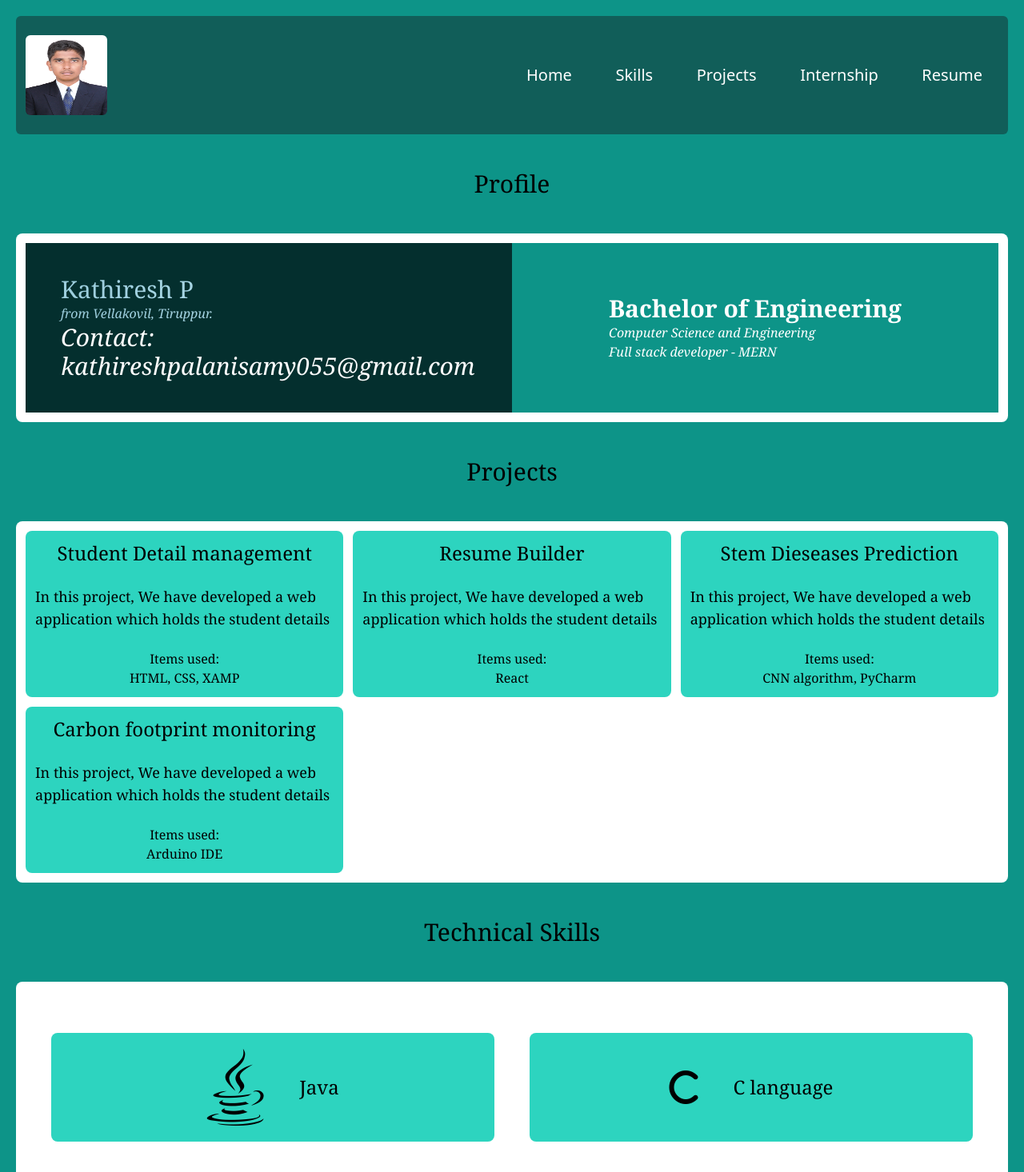
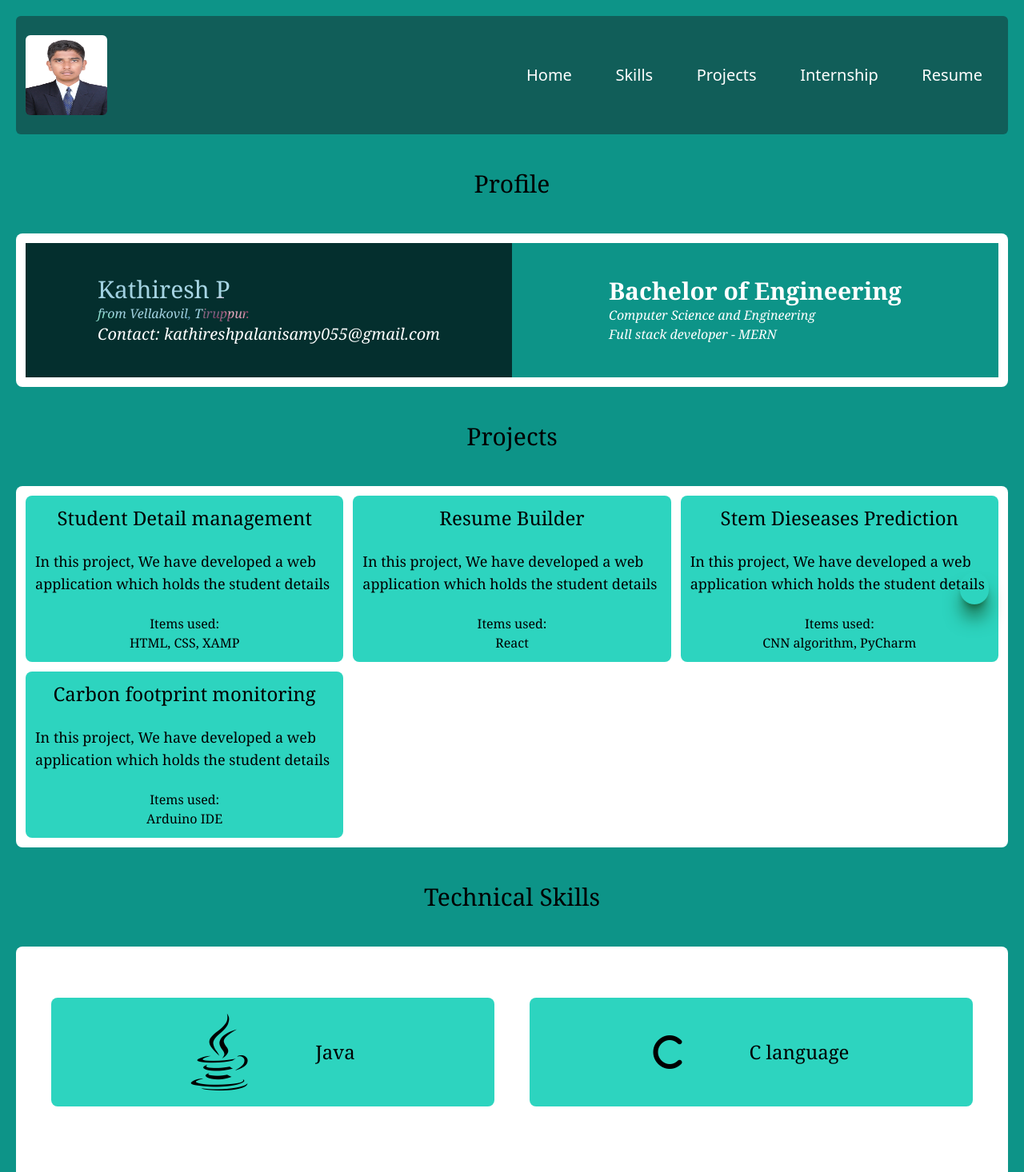
Before and after one commit to KATHIRESHP/profile, a React (Create React App) app: page / in a window 1280 px wide. Shown: the top 1466 px of the page at 80% size. Built offline with nearby package versions, Linux system fonts and the light colour scheme.

Commit message:
154928062023

```diff
--- a/src/Portfolio/Home.jsx
+++ b/src/Portfolio/Home.jsx
@@ -29,7 +29,7 @@ const Home = () => {
                     <Profile img={bg} />
                 </div>
 
-                <center id='projects' className='xl:text-3xl lg:text-xl md:text-lg sm:text-lg font-thin font-serif my-11'>Projects</center>
+                <center id='projects' className='xl:text-3xl lg:text-xl md:text-lg sm:text-xl font-thin font-serif my-11'>Projects</center>
                 <div className='container bg-white h-full grid grid-cols-2 md:grid-cols-3 gap-3 p-3 rounded-lg'>
                     <Project name="Student Detail management" description="In this project, We have developed a web application which holds the student details" used="HTML, CSS, XAMP" />
                     <Project name="Resume Builder" description="In this project, We have developed a web application which holds the student details" used="React" />
@@ -37,7 +37,7 @@ const Home = () => {
                     <Project name="Carbon footprint monitoring" description="In this project, We have developed a web application which holds the student details" used="Arduino IDE" />
                 </div>
 
-                <center id='skills' className='xl:text-3xl lg:text-xl md:text-lg sm:text-lg  font-thin font-serif my-11'>Technical Skills</center>
+                <center id='skills' className='xl:text-3xl lg:text-xl md:text-lg sm:text-xl  font-thin font-serif my-11'>Technical Skills</center>
                 <div className='container bg-white h-6/12 p-11 grid grid-cols-2 font-serif gap-11 items-center rounded-lg'>
                     <Skills class_name="fa-brands fa-java fa-2xl" name="Java" />
                     <Skills class_name="fa-solid fa-c" name="C language" />
@@ -45,7 +45,7 @@ const Home = () => {
                     <Skills class_name="fa-brands fa-node-js" name="Express Js" />
                 </div>
 
-                <center className='xl:text-3xl lg:text-xl md:text-lg sm:text-lg  font-thin font-serif my-11' id="internship">Internship</center>
+                <center className='xl:text-3xl lg:text-xl md:text-lg sm:text-xl font-thin font-serif my-11' id="internship">Internship</center>
                 <div className='container bg-white h-6/12 p-11 font-serif gap-2 items-center rounded-lg flex justify-center flex-col'>
                     <h1 className='text-2xl'>Web Development Internship</h1>
                     <h3 className=''>In MKCS Digit Tech, @Karur</h3><br />
@@ -57,11 +57,15 @@ const Home = () => {
                         </p>
                     </div>
                 </div>
-                <center className='xl:text-3xl lg:text-xl md:text-lg sm:text-lg  font-thin font-serif my-11'id="resume">Resume</center>
+                <center className='xl:text-3xl lg:text-xl md:text-lg sm:text-xl font-thin font-serif my-11' id="resume">Resume</center>
                 <div className='container bg-white h-6/12 p-11 text-xl font-serif items-center rounded-lg flex flex-col justify-center'>
-                <p>Here is my resume to download</p>
+                    <p>Here is my resume to download</p>
                     <a href={pdf} className='text-5xl mt-10 text-green-600' download><i class="bi bi-download"></i></a>
                 </div>
+            </div>
+
+            <div className='text-4xl text-green-700 fixed right-11 bottom-11 shadow-xl rounded-3xl shadow-green-900 bg-transparent text-transparent bg-clip-text'>
+                <a href='http://wa.me/918300393110' target='_blank'><i class="bi bi-whatsapp"></i></a>
             </div>
         </div>
     )
--- a/src/Portfolio/Profile.jsx
+++ b/src/Portfolio/Profile.jsx
@@ -8,7 +8,7 @@ const Profile = (props) => {
                 <div className='gap-2 xl:px-11 lg:px-7 md:px-3 sm:px-0 font-serif'>
                     <h1 className='xl:text-3xl lg:text-xl md:text-lg sm:text-lg '>Kathiresh P</h1>
                     <p className='italic'>from Vellakovil, Tiruppur.</p>
-                    <p className='italic cursor-text bg-teal-950 text-white xl:text-3xl lg:text-xl md:text-lg sm:text-lg '>Contact: kathireshpalanisamy055@gmail.com</p>
+                    <p className='italic cursor-text bg-teal-950 text-white text-lg md:text-xl '>Contact: kathireshpalanisamy055@gmail.com</p>
                 </div>
             </div>
             <div className='bg-teal-600 py-5 md:py-10 lg:w-6/12 sm:w-full md:w-full flex flex-col items-center justify-center'>
--- a/src/Portfolio/Skills.jsx
+++ b/src/Portfolio/Skills.jsx
@@ -3,11 +3,11 @@ import React from 'react'
 const Skills = (props) => {
     const { class_name, name } = props;
     return (
-        <div className='xl:py-11 lg:py-8 md:py-6 sm:py-3 xl:text-5xl lg:text-3xl md:text-xl sm:text-lg xl:gap-11 lg:gap-8 md:gap-6 sm:gap-0 flex  items-center md:my-5 justify-center bg-teal-400 rounded-lg'>
-            <div className='relative'>
+        <div className='xl:py-11 lg:py-8 md:py-6 sm:py-3 xl:gap-11 lg:gap-8 md:gap-6 sm:gap-0 flex  items-center md:my-5 justify-center bg-teal-400 rounded-lg'>
+            <div className=' xl:text-5xl lg:text-3xl md:text-xl sm:text-xl'>
                 <i className={class_name}></i>
             </div>
-            <div className='xl:text-2xl lg:text-xl md:text-lg sm:text-md'>
+            <div className='xl:text-2xl lg:text-xl md:text-lg sm:text-md sm:ml-10'>
                 {name}
             </div>
         </div>
```
